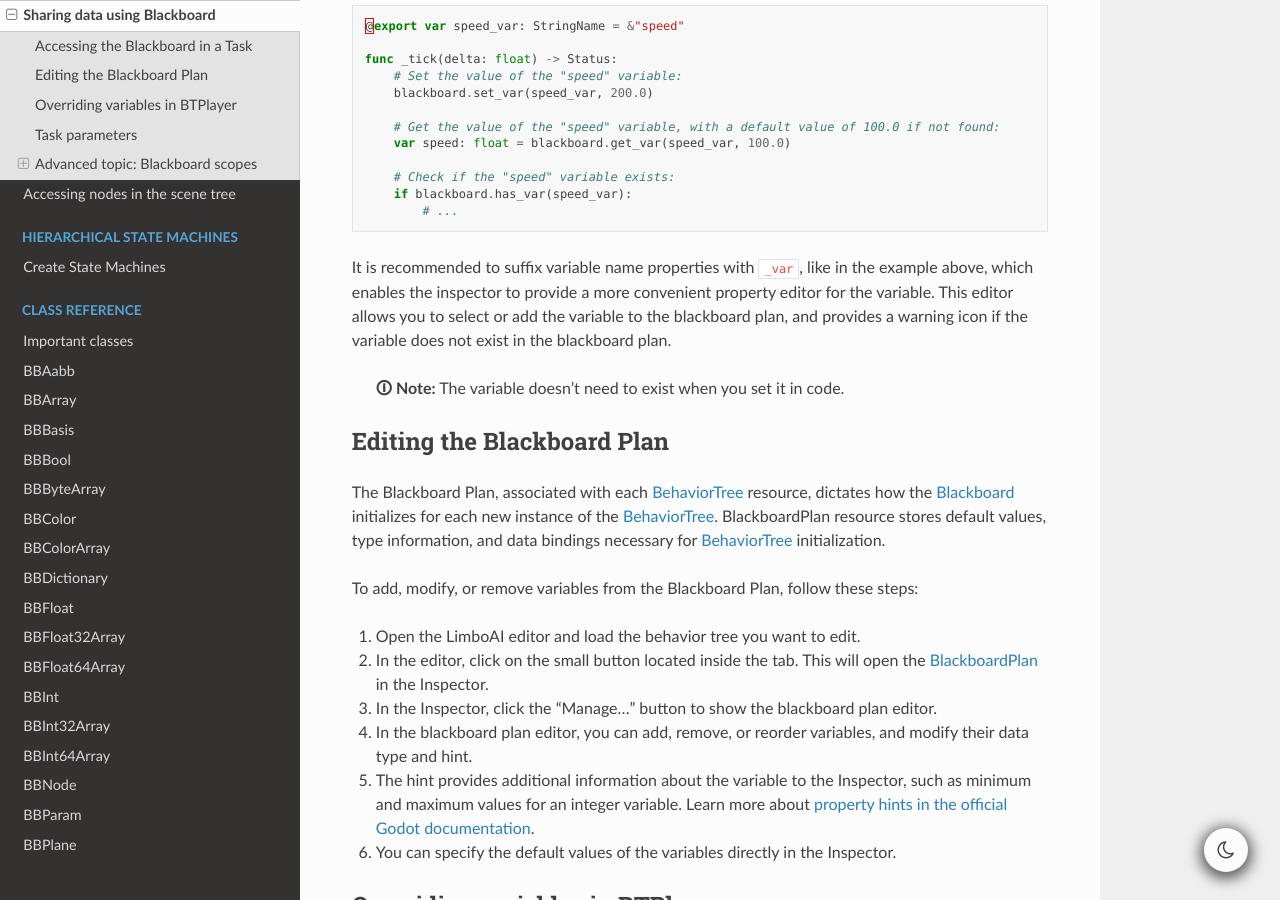
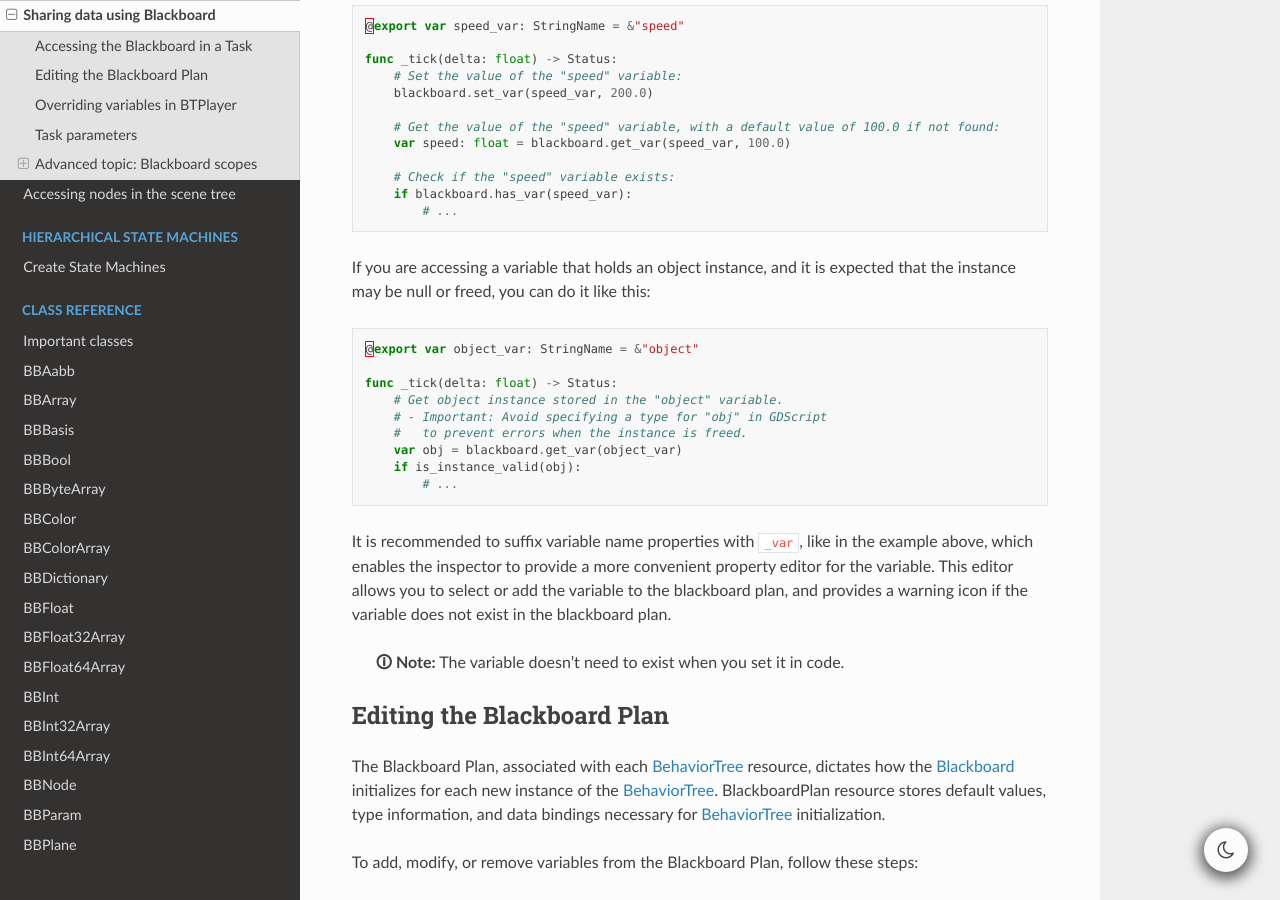
Before and after one commit to limbonaut/limboai, a Sphinx documentation site: the page built from doc/source/behavior-trees/using-blackboard.rst, in a window 1280 px wide and 900 px high, scrolled down 499 px. Built offline with Sphinx 7.4.7 and the Read the Docs theme 3.1.0, drawn with Linux system fonts in a browser that asks for light colours; pages that are not in the unit, such as notebooks, are missing from menus.

Commit message:
Doc: Clarify how to access objects on the blackboard that may be freed

```diff
--- a/doc/source/behavior-trees/using-blackboard.rst
+++ b/doc/source/behavior-trees/using-blackboard.rst
@@ -32,6 +32,21 @@ Here's an example of how you can interact with the :ref:`Blackboard<class_Blackb
 
         # Check if the "speed" variable exists:
         if blackboard.has_var(speed_var):
+            # ...
+
+If you are accessing a variable that holds an object instance, and it is
+expected that the instance may be null or freed, you can do it like this:
+
+.. code:: gdscript
+
+    @export var object_var: StringName = &"object"
+
+    func _tick(delta: float) -> Status:
+        # Get object instance stored in the "object" variable.
+        # - Important: Avoid specifying a type for "obj" in GDScript
+        #   to prevent errors when the instance is freed.
+        var obj = blackboard.get_var(object_var)
+        if is_instance_valid(obj):
             # ...
 
 It is recommended to suffix variable name properties with ``_var``, like in the example above, which enables the
```
